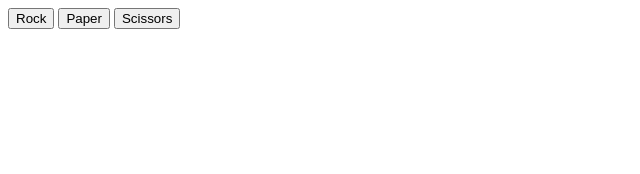
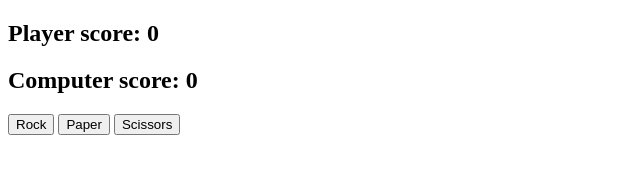
Before and after one commit to ronaldyonggi/rock-paper-scissors-TOP, a plain HTML site: page index.html in a window 1280 px wide. Shown: the whole page, without its empty margins (0-640 px from the left). Drawn offline with Linux system fonts and the light colour scheme.

Commit message:
added player and computer score, and result div

```diff
--- a/index.html
+++ b/index.html
@@ -8,8 +8,11 @@
   <script src="script.js" defer></script>
 </head>
 <body>
+  <h2>Player score: <span id="playerScore">0</span></h2>
+  <h2>Computer score: <span id="computerScore">0</span></h2>
   <button id="rock">Rock</button>
   <button id="paper">Paper</button>
   <button id="scissors">Scissors</button>
+  <div id="resultDiv"></div>
 </body>
 </html>
```
